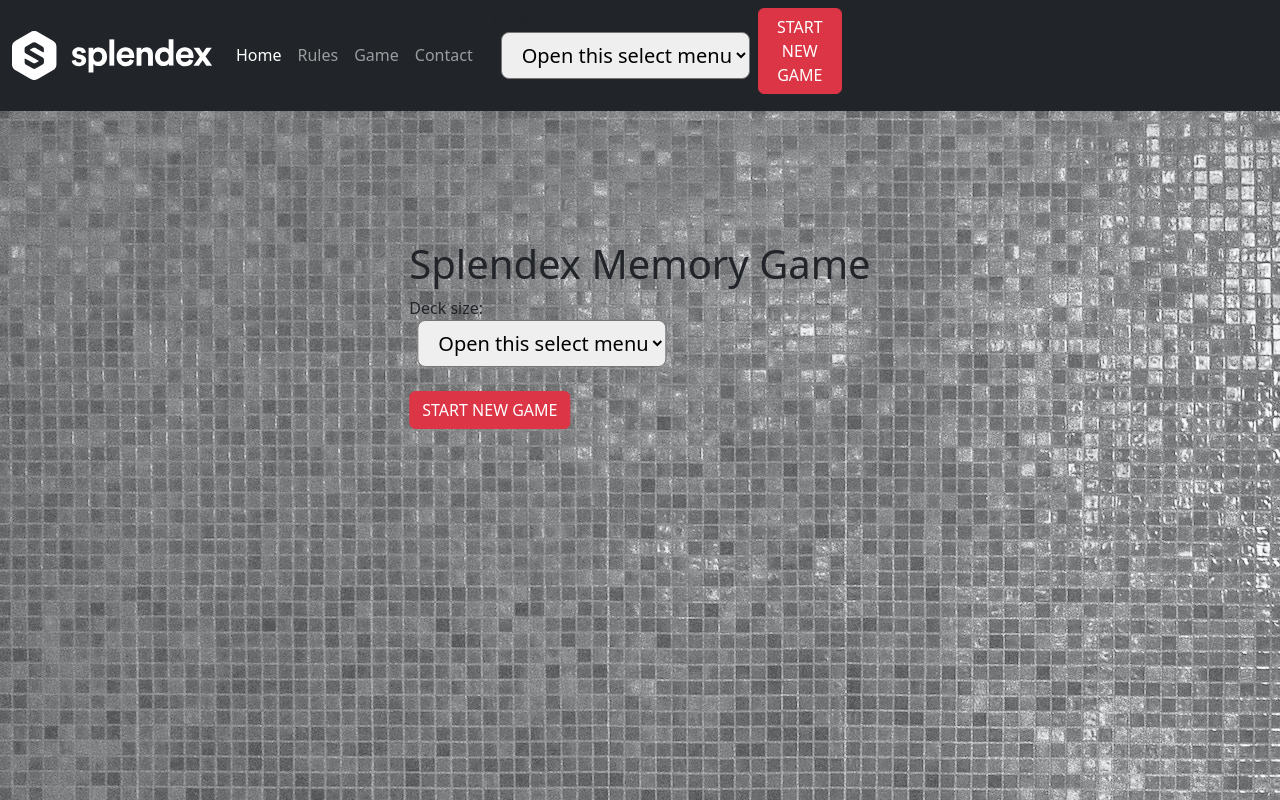
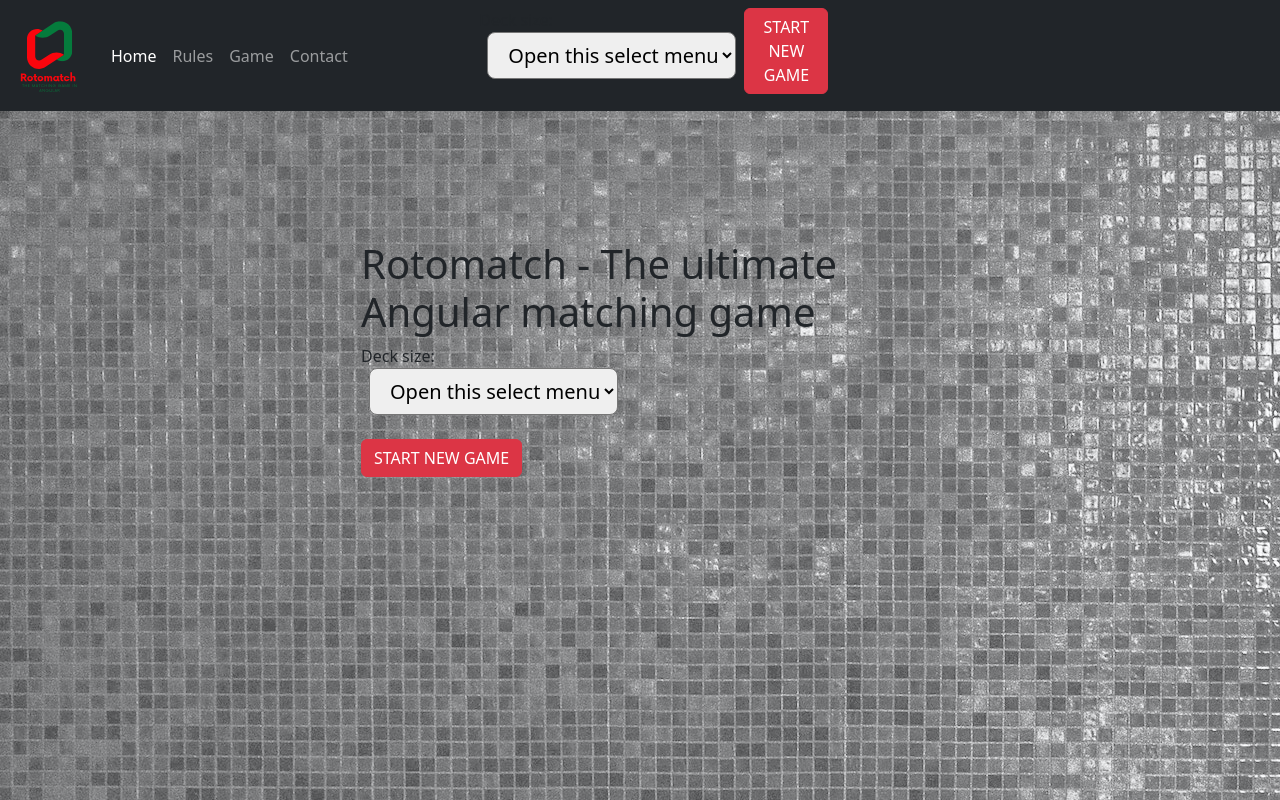
Before and after one commit to APorkolab/Rotomatch, an Angular app: page / in a window 1280 px wide. Built offline with nearby package versions, Linux system fonts and the light colour scheme.

Commit message:
Bugfix the deploy variables, removing comments.

```diff
--- a/src/app/app.component.html
+++ b/src/app/app.component.html
@@ -4,7 +4,7 @@
   <nav class="navbar navbar-expand-md navbar-dark fixed-top bg-dark">
     <div class="container-fluid">
       <a class="navbar-brand" href="#">
-        <img src="../assets/images/splendex-logo.svg" alt="Bootstrap" width="200">
+        <img src="../assets/images/rotomatch-logo.svg" alt="Rotomatch" width="75">
       </a>
       <button class="navbar-toggler" type="button" data-bs-toggle="collapse" data-bs-target="#navbarCollapse"
         aria-controls="navbarCollapse" aria-expanded="false" aria-label="Toggle navigation">
--- a/src/app/page/contact/contact.component.html
+++ b/src/app/page/contact/contact.component.html
@@ -1,5 +1,4 @@
-<body class="d-flex h-100 text-center text-bg-dark" style="" data-new-gr-c-s-check-loaded="14.1085.0"
-	data-gr-ext-installed="">
+<body class="d-flex h-100 text-center text-bg-dark" data-new-gr-c-s-check-loaded="14.1085.0" data-gr-ext-installed="">
 
 	<div class="cover-container d-flex w-100 h-100 p-3 mx-auto flex-column">
 
@@ -7,7 +6,7 @@
 		<main class="px-3">
 			<h1>Contact page</h1>
 			<p class="lead">The programmer of this application is Ádám Porkoláb.<br> You can contact him by his webpage: <a
-					href="https://www.porkolab.digital">https://www.porkolab.digital</a></p>
+					href="https://www.pklab.hu">https://www.pklab.hu</a></p>
 			<p class="lead">
 				The GitHub page of the author: <a href="https://github.com/APorkolab/">https://github.com/APorkolab/</a></p>
 		</main>
--- a/src/app/page/home/home.component.html
+++ b/src/app/page/home/home.component.html
@@ -1,7 +1,7 @@
 <div class="position-relative">
 	<!-- <div class="position-absolute top-50 start-50 translate-middle"> -->
 	<div class="position-absolute top-0 start-50 translate-middle-x">
-		<h1 class="mainTitle mt-5">Splendex Memory Game</h1>
+		<h1 class="mainTitle mt-5">Rotomatch - The ultimate Angular matching game</h1>
 		<label>Deck size:</label>
 		<br>
 		<select class="form-select-lg mb-4 mx-2" aria-label="Please, select the size of the deck." #deckSize
```
Also changed, not shown: src/app/page/game/game.component.html (+0 -20 lines), src/assets/images/rotomatch-logo.svg (added), src/assets/images/splendex-logo.svg (deleted).
